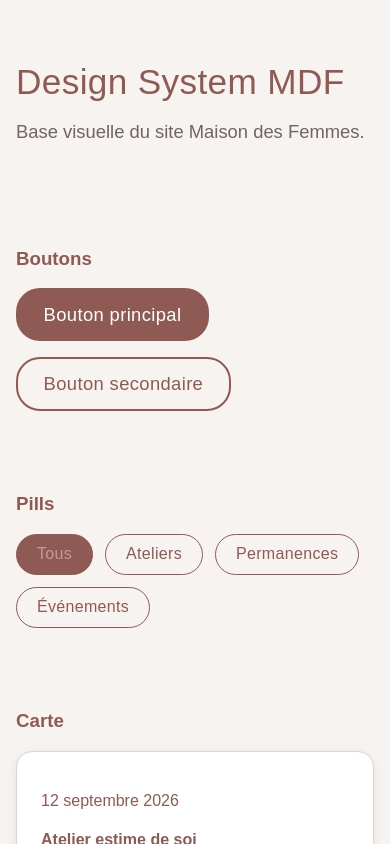
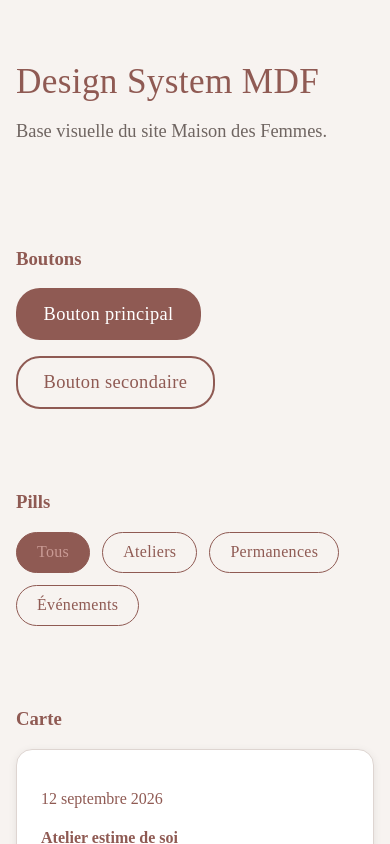
Before and after one commit to ElisaKaba/mdf, a Next.js app in the folder frontend/: page /design-system in a window 390 px wide. Shown: the top 844 px of the page. Built offline with nearby package versions, Linux system fonts and the light colour scheme; a web font is replaced by a local one.

Commit message:
Fix mobile viewport

```diff
--- a/frontend/src/app/layout.tsx
+++ b/frontend/src/app/layout.tsx
@@ -1,16 +1,16 @@
-import type { Metadata } from "next";
-import localFont from "next/font/local";
+import type { Metadata, Viewport } from "next";
+
 import "./globals.css";
-
-const beautifullyDelicious = localFont({
-  src: "../fonts/BDSans-Black.woff2",
-  variable: "--font-beautifully-delicious",
-  display: "swap",
-});
 
 export const metadata: Metadata = {
   title: "Maison des Femmes",
-  description: "Maison des Femmes — Emazteen Etxea",
+  description:
+    "Maison des Femmes — Emazteen Etxea",
+};
+
+export const viewport: Viewport = {
+  width: "device-width",
+  initialScale: 1,
 };
 
 export default function RootLayout({
@@ -20,9 +20,7 @@ export default function RootLayout({
 }>) {
   return (
     <html lang="fr">
-      <body className={beautifullyDelicious.variable}>
-        {children}
-      </body>
+      <body>{children}</body>
     </html>
   );
 }
```
